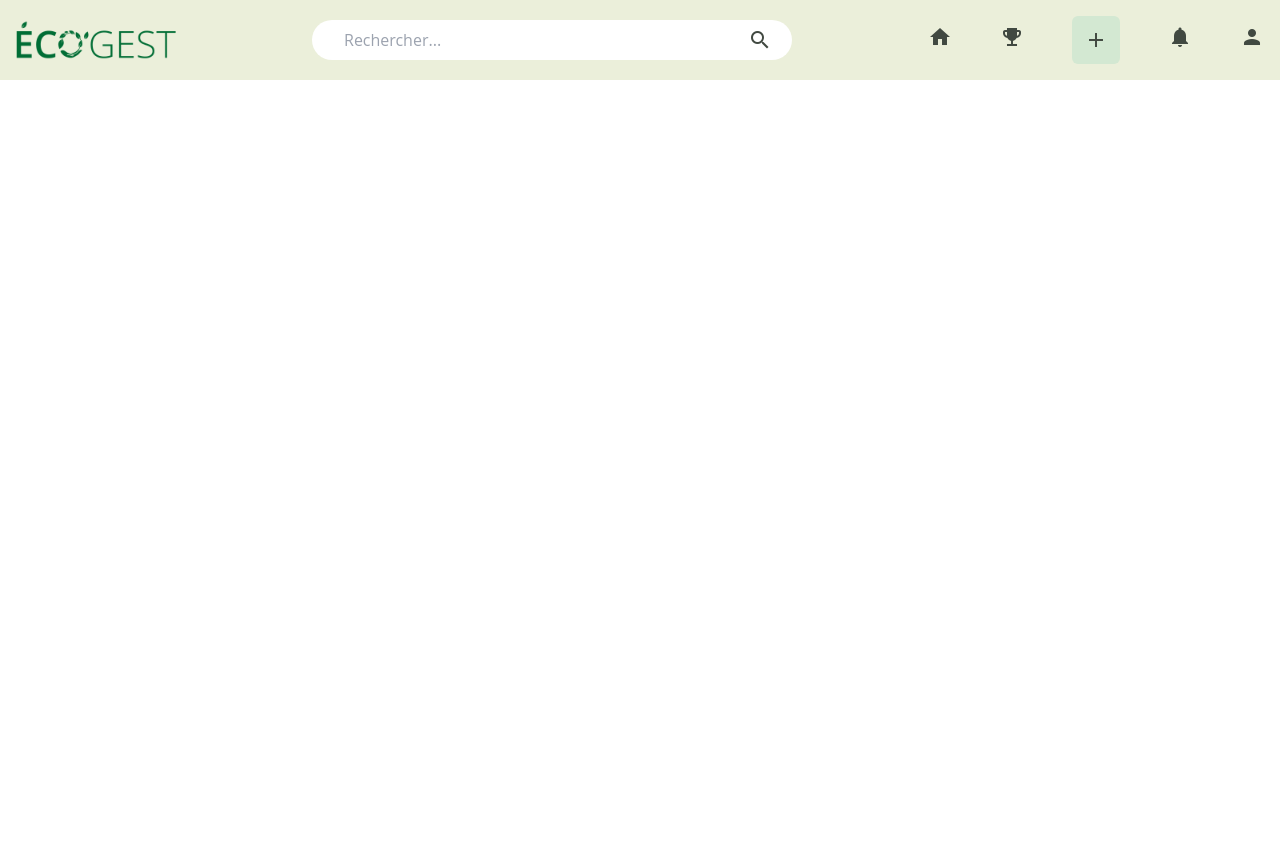
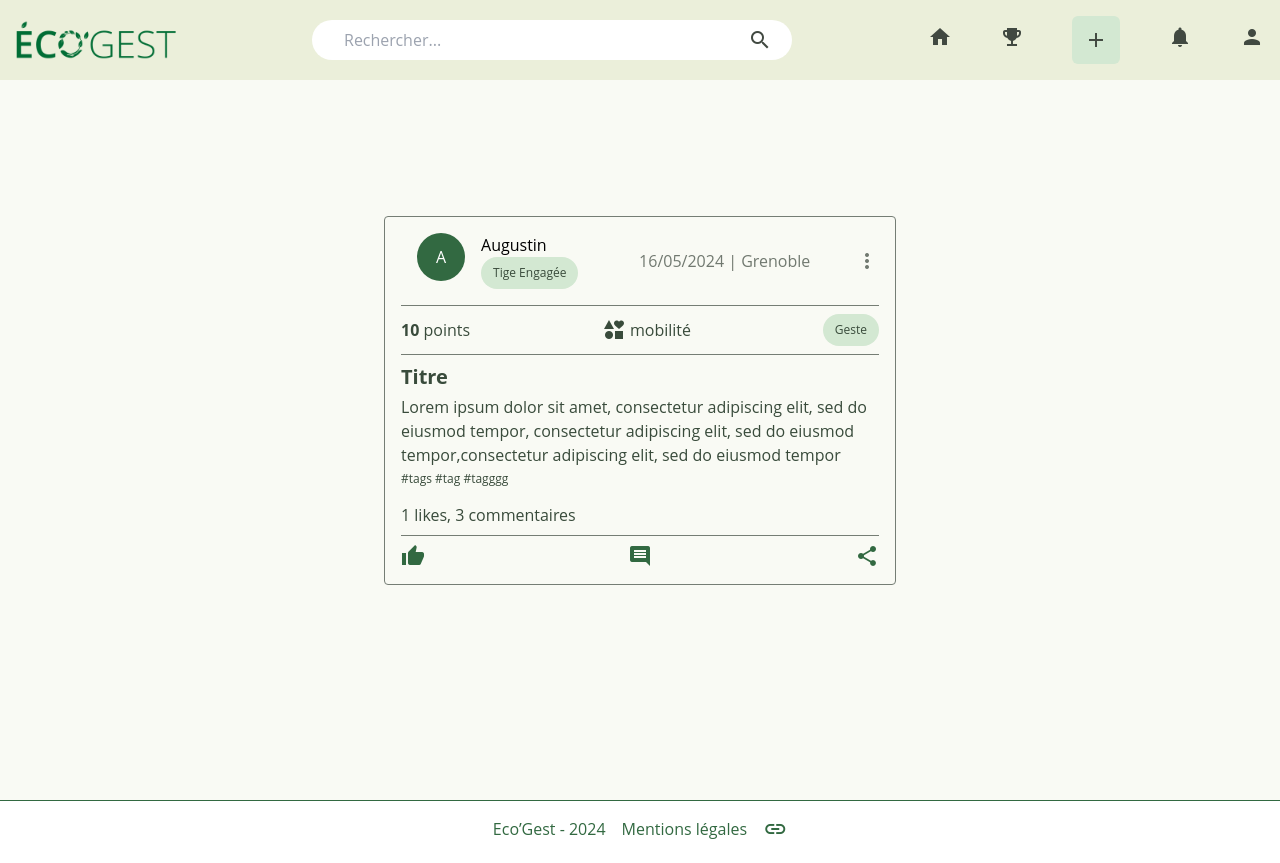
Before and after one commit to Eco-Gest/Frontend-Vue, a Nuxt app: page /postdetail in a window 1280 px wide. Before the commit the page ends 800 px from the top, so only its background shows below. Built offline with nearby package versions, Linux system fonts and the light colour scheme; a web font is replaced by a local one.

Commit message:
:lipstick: integration of post cmponent

```diff
--- /dev/null
+++ b/components/post/PostContentAuthor.vue
@@ -0,0 +1,15 @@
+<template>
+    <div class="post-author flex justify-between items-center">
+        <div class="ml-4 flex">
+            <div class="picture bg-primary w-12 h-12 object-cover rounded-full flex items-center justify-center">
+                <span class="letter text-white">A</span>
+            </div>
+            <div class="px-4">
+                <p class="mb12">Augustin</p>
+                <p class="bg-secondaryContainer text-xs text-onSecondaryFixedVariant py-2 px-3 rounded-full">Tige Engagée</p>
+            </div>
+        </div>
+        <p class="text-outline">16/05/2024 | Grenoble</p>
+        <span class="material-icons text-outline">more_vert</span>
+    </div>
+</template>
--- /dev/null
+++ b/components/post/PostContentButtons.vue
@@ -0,0 +1,7 @@
+<template>
+    <div class="flex items-center justify-between pt-2 border-t border-outlineVariant">
+        <span class="material-icons text-primary">thumb_up</span>
+        <span class="material-icons text-primary">comment</span>
+        <span class="material-icons text-primary">share</span>
+    </div>
+</template>
--- /dev/null
+++ b/components/post/PostContentInfos.vue
@@ -0,0 +1,16 @@
+<template>
+    <div class=" mt-4 mb-2 border-t border-outlineVariant">
+        <!-- <img src="https://picsum.photos/seed/picsum/500" alt="" class="h-72 w-full object-cover"> -->
+        <div class="flex w-full items-center justify-between py-2 text-onSecondaryFixedVariant">
+            <p><span class="font-bold">10</span> points</p>
+            <p class="flex items-center"><span class="material-icons mr-1">interests</span>mobilité</p>
+            <p class="bg-secondaryContainer text-xs text-onSecondaryFixedVariant p-2 px-3 rounded-full">Geste</p>
+        </div>
+        <div class="pt-2 border-t border-outlineVariant text-onSecondaryFixedVariant">
+            <h1 class="text-xl font-bold">Titre</h1>
+            <p class="mt-1">Lorem ipsum dolor sit amet, consectetur adipiscing elit, sed do eiusmod tempor, consectetur adipiscing elit, sed do eiusmod tempor,consectetur adipiscing elit, sed do eiusmod tempor</p>
+            <p class="text-xs mt-1">#tags #tag #tagggg</p>
+            <p class="mt-4">1 likes, 3 commentaires</p>
+        </div>
+    </div>
+</template>
--- /dev/null
+++ b/components/post/SinglePost.vue
@@ -0,0 +1,5 @@
+<template>
+    <PostContentAuthor/>
+    <PostContentInfos/>
+    <PostContentButtons/>
+</template>
--- /dev/null
+++ b/pages/postdetail.vue
@@ -0,0 +1,16 @@
+<template>
+        <div class="bg-background flex flex-col items-center justify-center h-screen">
+            <div class="border border-outlineVariant p-4 rounded  max-w-lg ">
+                <SinglePost/>
+            </div>
+        </div>
+</template>
+
+
+<script lang="ts" setup>
+    definePageMeta({
+    name: 'Détail de la publication',
+    })
+
+    import SinglePost from '~/components/post/SinglePost.vue';
+</script>
--- /dev/null
+++ b/pages/settings.vue
@@ -0,0 +1,9 @@
+<template>
+  <h1>Paramètres</h1>
+</template>
+
+<script setup>
+definePageMeta({
+  name: 'Paramètres',
+})
+</script>
--- a/tailwind.config.js
+++ b/tailwind.config.js
@@ -18,8 +18,11 @@ module.exports = {
       'surface2': '#EBEFDA',
       'onSurfaceVariant': '#414941',
       'secondaryContainer': '#D3E8D2',
+      'onSecondaryFixedVariant': '#394B3B',
       'error': '#BA1A1A',
       'errorContainer': '#FFDAD6',
+      'outlineVariant': '#757D74',
+      'outline': '#717970',
     },
     fontFamily: {
       sans: ['Open Sans', 'sans-serif'],
```
